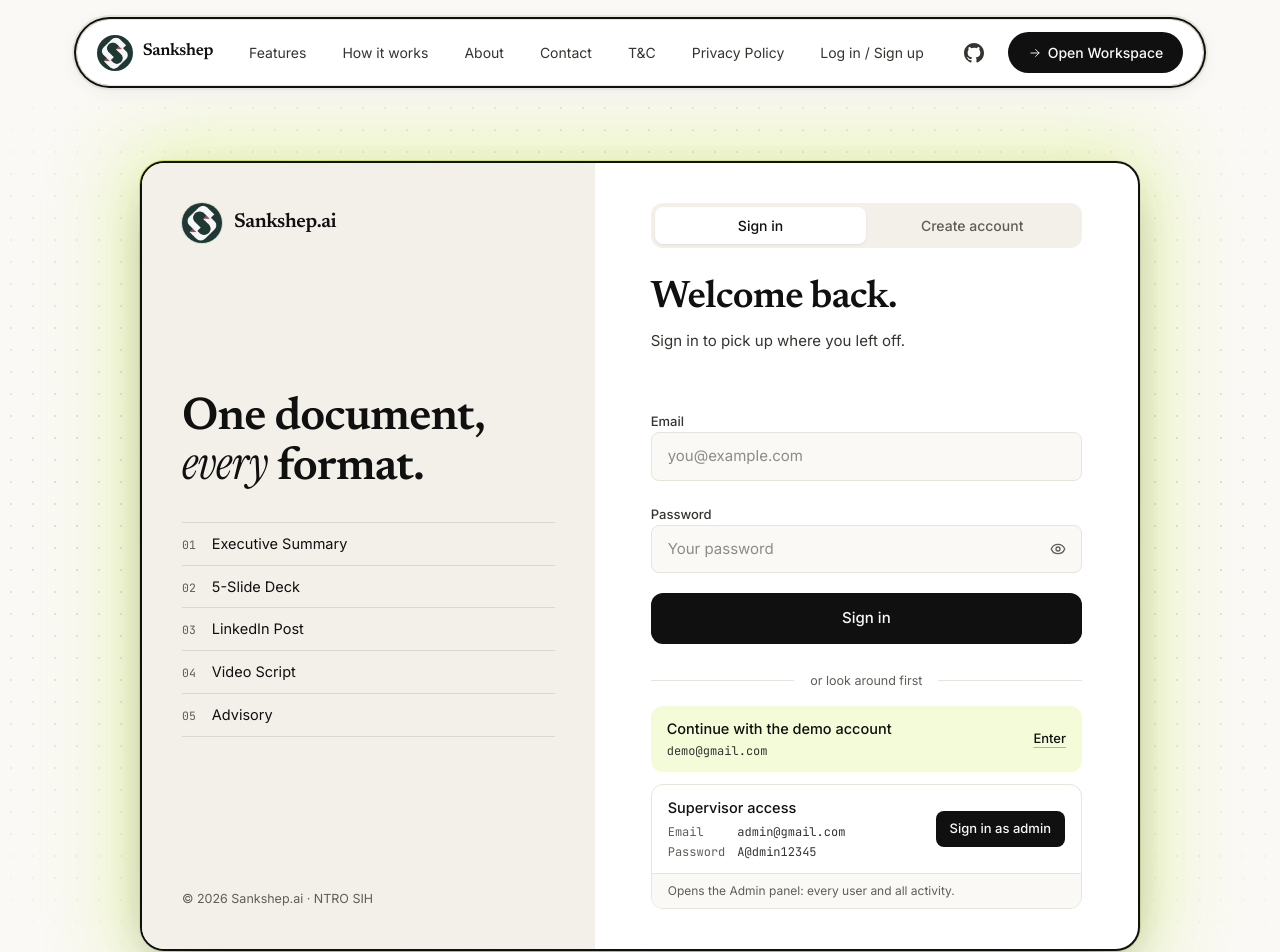
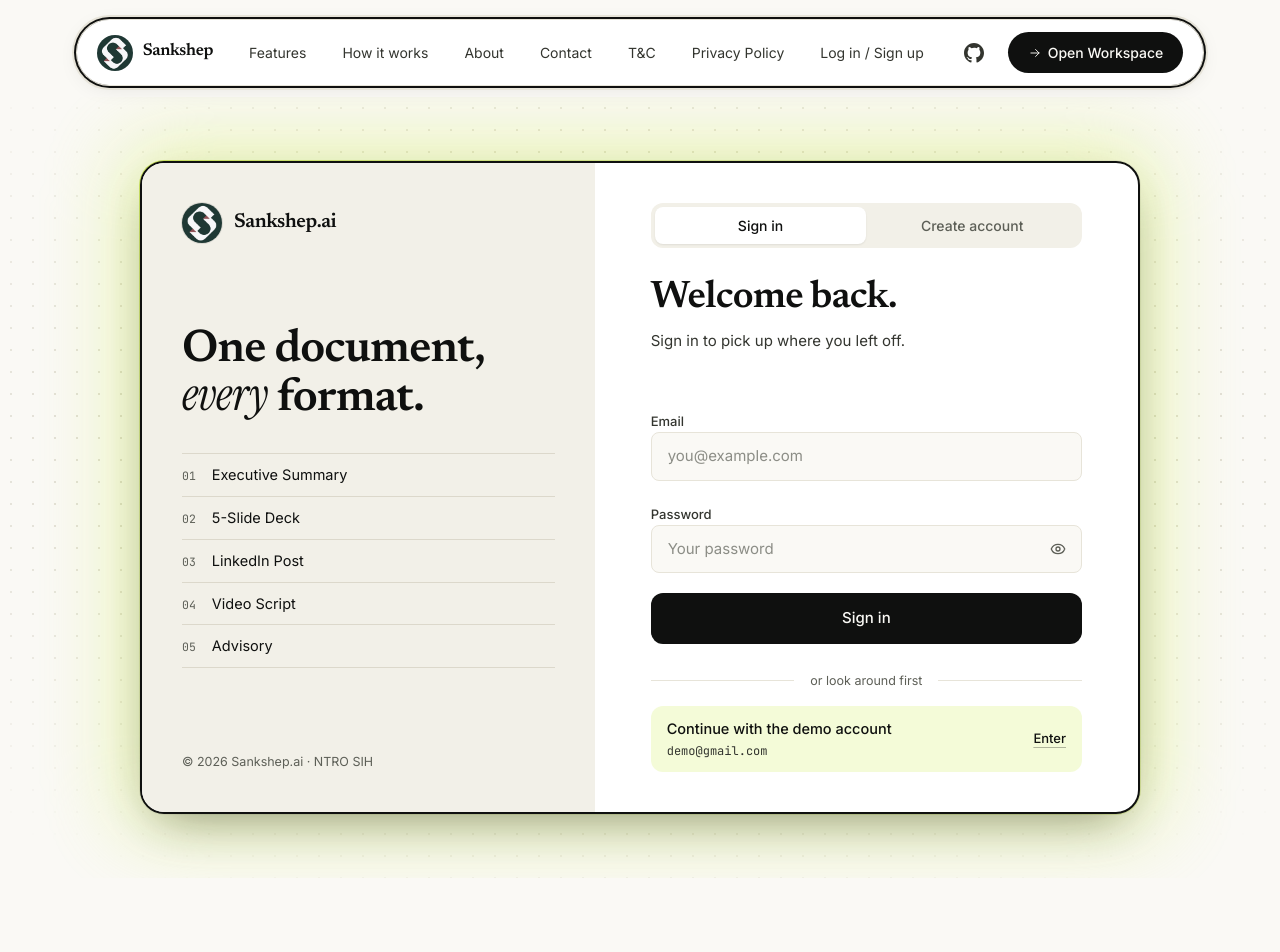
Before and after one commit to SiddharthDevmurari/SankShep.ai, a React (Vite) app in the folder main/: page /login in a window 1280 px wide. Shown: the top 952 px of the page. After the commit the page ends 878 px from the top, so only its background shows below. Built offline with nearby package versions, Linux system fonts and the light colour scheme.

Commit message:
admin password is not showing

```diff
--- a/main/src/lib/supabase.ts
+++ b/main/src/lib/supabase.ts
@@ -14,11 +14,6 @@
 
 /** Must match public.admin_email() in supabase/schema.sql. */
 export const ADMIN_EMAIL = 'admin@gmail.com'
-/**
- * Shown on the public sign-in page on purpose, so a project supervisor can open the Admin panel.
- * Anyone who visits can therefore sign in as admin. Must match the password reset_accounts.sql sets.
- */
-export const ADMIN_PASSWORD = 'A@dmin12345'
 
 /** Shared demo account, created by supabase/schema.sql. Must match public.demo_email(). */
 export const DEMO_EMAIL = 'demo@gmail.com'
--- a/main/src/pages/LoginPage.tsx
+++ b/main/src/pages/LoginPage.tsx
@@ -1,7 +1,7 @@
 import { useState } from 'react'
 import { Navigate, useNavigate, useLocation, Link } from 'react-router-dom'
 import { useAuth } from '../contexts/AuthContext'
-import { ADMIN_EMAIL, ADMIN_PASSWORD, DEMO_EMAIL, DEMO_PASSWORD } from '../lib/supabase'
+import { DEMO_EMAIL, DEMO_PASSWORD } from '../lib/supabase'
 import { PASSWORD_RULES, isStrongPassword, PASSWORD_POLICY_MESSAGE } from '../lib/password'
 import { ArrowUpRight, Check, Eye, EyeOff, UserX } from 'lucide-react'
 import { AnimatePresence, MotionConfig, motion } from 'motion/react'
@@ -43,27 +43,25 @@
     clearDisabledNotice()
   }
 
-  /** Signs in with one of the published shared accounts (demo, or admin for supervisors). */
-  const quickSignIn = async (account: 'demo' | 'admin') => {
-    const [acctEmail, acctPassword] = account === 'demo' ? [DEMO_EMAIL, DEMO_PASSWORD] : [ADMIN_EMAIL, ADMIN_PASSWORD]
-    setEmail(acctEmail)
-    setPassword(acctPassword)
+  const fillDemo = async () => {
+    setEmail(DEMO_EMAIL)
+    setPassword(DEMO_PASSWORD)
     setMode('login')
     clearNotices()
     setLoading(true)
-    const { error, disabled } = await signIn(acctEmail, acctPassword)
+    const { error, disabled } = await signIn(DEMO_EMAIL, DEMO_PASSWORD)
     if (disabled) {
-      setDisabledFor(acctEmail)
+      setDisabledFor(DEMO_EMAIL)
       setLoading(false)
     } else if (error) {
       setError(
-        !/incorrect email or password/i.test(error) ? error
-        : account === 'demo' ? 'The demo account isn’t set up in the database yet. Run main/supabase/reset_accounts.sql in the Supabase SQL Editor.'
-        : 'The admin password in the database no longer matches the one shown here. Run main/supabase/reset_accounts.sql in the Supabase SQL Editor to reset it.',
+        /incorrect email or password/i.test(error)
+          ? 'The demo account isn’t set up in the database yet. Run main/supabase/reset_accounts.sql in the Supabase SQL Editor.'
+          : error,
       )
       setLoading(false)
     } else {
-      navigate(account === 'admin' ? '/workspace/admin' : from, { replace: true })
+      navigate(from, { replace: true })
     }
   }
 
@@ -311,7 +309,7 @@
             </div>
             <button
               type="button"
-              onClick={() => void quickSignIn('demo')}
+              onClick={fillDemo}
               disabled={loading}
               className="group mt-4 flex w-full items-center justify-between gap-4 rounded-xl bg-matcha/25 px-4 py-3 text-left transition-all duration-200 hover:bg-matcha/55 focus-visible:outline-none focus-visible:ring-2 focus-visible:ring-ink active:scale-[0.985] disabled:cursor-not-allowed disabled:opacity-60"
             >
@@ -323,30 +321,6 @@
                 Enter
               </span>
             </button>
-
-            {/* Supervisor access: the admin credentials, shown in full so they can also be typed on another device */}
-            <div className="mt-3 overflow-hidden rounded-xl border border-hair">
-              <div className="flex items-center justify-between gap-4 px-4 py-3">
-                <div className="min-w-0">
-                  <p className="text-[14.5px] font-medium text-ink">Supervisor access</p>
-                  <dl className="mt-1 grid grid-cols-[auto_minmax(0,1fr)] gap-x-3 gap-y-0.5 font-mono text-[12px]">
-                    <dt className="text-ink-mute">Email</dt>
-                    <dd className="truncate text-ink-soft">{ADMIN_EMAIL}</dd>
-                    <dt className="text-ink-mute">Password</dt>
-                    <dd className="truncate text-ink-soft">{ADMIN_PASSWORD}</dd>
-                  </dl>
-                </div>
-                <button
-                  type="button"
-                  onClick={() => void quickSignIn('admin')}
-                  disabled={loading}
-                  className="shrink-0 rounded-lg bg-ink px-3.5 py-2 text-[13px] font-medium text-paper transition-colors hover:bg-ink-soft focus-visible:outline-none focus-visible:ring-2 focus-visible:ring-ink focus-visible:ring-offset-2 disabled:cursor-not-allowed disabled:opacity-60"
-                >
-                  Sign in as admin
-                </button>
-              </div>
-              <p className="border-t border-hair bg-paper px-4 py-2 text-[12px] text-ink-mute">Opens the Admin panel: every user and all activity.</p>
-            </div>
           </section>
           </div>
         </motion.div>
```
